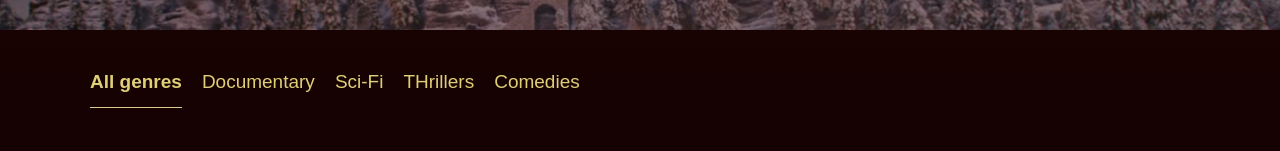
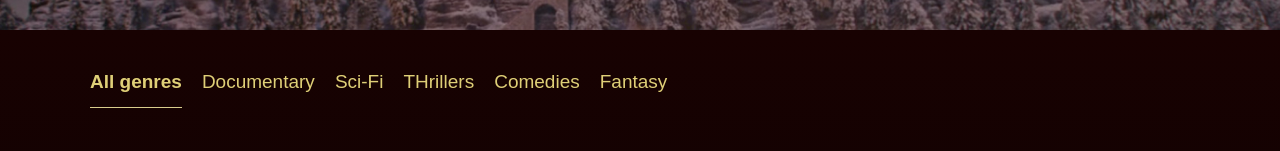
Before and after one commit to mishinkinakatya/1088907-what-to-watch-4, a React app: page / in a window 1280 px wide. Shown: the part 522-673 px from the top of the page. Built offline with nearby package versions, Linux system fonts and the light colour scheme.

Commit message:
Создала новый компонент ShowMoreButton. Подключила его в MainPage. Настроила взаимодействие с Redux

```diff
--- a/src/components/app/app.jsx
+++ b/src/components/app/app.jsx
@@ -1,6 +1,6 @@
 import React, {PureComponent} from "react";
 import {Switch, Route, BrowserRouter} from "react-router-dom";
-import {moviesTypes, reviewsTypes, promoMovieTypes, promoMovieReviewsTypes, activeGenreTypes, allGenresTypes, onGenreClickTypes} from "../../types/types.js";
+import {moviesTypes, reviewsTypes, promoMovieTypes, promoMovieReviewsTypes, activeGenreTypes, allGenresTypes, onGenreClickTypes, onShowMoreButtonClickTypes, countMoviesOnMainPageTypes} from "../../types/types.js";
 import MainPage from "../main-page/main-page.jsx";
 import MoviePage from "../movie-page/movie-page.jsx";
 import {ActionCreator} from "../../store/actions.js";
@@ -57,7 +57,7 @@ class App extends PureComponent {
   }
 
   _renderApp() {
-    const {promoMovie, moviesOfActiveGenre, activeGenre, allGenres, onGenreClick} = this.props;
+    const {promoMovie, moviesOfActiveGenre, activeGenre, allGenres, countMoviesOfActiveGenre, countOfVisibleMoviesOnMainPage, onGenreClick, onShowMoreButtonClick} = this.props;
     const {currentMovie, currentMovieReviews, similarMovies} = this._getDataForMoviePage();
 
     if (this.state.activeMovie) {
@@ -76,6 +76,9 @@ class App extends PureComponent {
       activeGenre={activeGenre}
       onCardClick={this._handleCardClick}
       onGenreClick={onGenreClick}
+      onShowMoreButtonClick={onShowMoreButtonClick}
+      countMoviesOfActiveGenre={countMoviesOfActiveGenre}
+      countOfVisibleMoviesOnMainPage={countOfVisibleMoviesOnMainPage}
     />;
   }
 
@@ -93,16 +96,21 @@ App.propTypes = {
   activeGenre: activeGenreTypes,
   onGenreClick: onGenreClickTypes,
   allGenres: allGenresTypes,
+  onShowMoreButtonClick: onShowMoreButtonClickTypes,
+  countMoviesOfActiveGenre: countMoviesOnMainPageTypes,
+  countOfVisibleMoviesOnMainPage: countMoviesOnMainPageTypes,
 };
 
 
 const mapStateToProps = (state) => {
   return {
+    activeGenre: state.activeGenre,
+    allGenres: state.allGenres,
+    countMoviesOfActiveGenre: state.countMoviesOfActiveGenre,
+    countOfVisibleMoviesOnMainPage: state.countOfVisibleMoviesOnMainPage,
+    moviesOfActiveGenre: state.moviesOfActiveGenre,
     promoMovie: state.promoMovie,
     promoMovieReviews: state.promoMovieReviews,
-    allGenres: state.allGenres,
-    activeGenre: state.activeGenre,
-    moviesOfActiveGenre: state.moviesOfActiveGenre,
     reviews: state.reviews,
   };
 };
@@ -111,6 +119,11 @@ const mapDispatchToProps = (dispatch) => ({
   onGenreClick(activeGenre) {
     dispatch(ActionCreator.actionChangeActiveGenre(activeGenre));
     dispatch(ActionCreator.actionGetMoviesListOfActiveGenre(activeGenre));
+    dispatch(ActionCreator.actionGetCountMoviesOfActiveGenre(activeGenre));
+    dispatch(ActionCreator.actionGetCountOfVisibleMovies(activeGenre));
+  },
+  onShowMoreButtonClick(countMoviesOfActiveGenre, countOfVisibleMoviesOnMainPage) {
+    dispatch(ActionCreator.actionIncrementCountOfVisibleMovies(countMoviesOfActiveGenre, countOfVisibleMoviesOnMainPage));
   }
 });
 
--- a/src/components/genres-list/genres-list.jsx
+++ b/src/components/genres-list/genres-list.jsx
@@ -5,7 +5,7 @@ import {allGenresTypes, activeGenreTypes, onGenreClickTypes} from "../../types/t
 const ACTIVE_GENRE_ITEM = `catalog__genres-item--active`;
 
 const GenresList = (props) => {
-  const {allGenres, activeGenre, onGenreClick} = props;
+  const {activeGenre, allGenres, onGenreClick} = props;
 
   return (
     <ul className="catalog__genres-list">
@@ -25,8 +25,8 @@ const GenresList = (props) => {
 
 
 GenresList.propTypes = {
+  activeGenre: activeGenreTypes,
   allGenres: allGenresTypes,
-  activeGenre: activeGenreTypes,
   onGenreClick: onGenreClickTypes,
 };
 
--- a/src/components/main-page/main-page.jsx
+++ b/src/components/main-page/main-page.jsx
@@ -1,11 +1,12 @@
 import React from "react";
-import {promoMovieTypes, moviesTypes, activeGenreTypes, onCardClickTypes, onGenreClickTypes, allGenresTypes} from "../../types/types.js";
+import {promoMovieTypes, moviesTypes, activeGenreTypes, onCardClickTypes, onGenreClickTypes, allGenresTypes, onShowMoreButtonClickTypes, countMoviesOnMainPageTypes} from "../../types/types.js";
 import MoviesList from "../movies-list/movies-list.jsx";
 import GenresList from "../genres-list/genres-list.jsx";
+import ShowMoreButton from "../show-more-button/show-more-button.jsx";
 
 
 const MainPage = (props) => {
-  const {promoMovie, movies, activeGenre, allGenres, onCardClick, onGenreClick} = props;
+  const {promoMovie, movies, activeGenre, allGenres, countMoviesOfActiveGenre, countOfVisibleMoviesOnMainPage, onCardClick, onGenreClick, onShowMoreButtonClick} = props;
 
   return (
     <React.Fragment>
@@ -70,11 +71,9 @@ const MainPage = (props) => {
 
           <GenresList allGenres={allGenres} activeGenre={activeGenre} onGenreClick={onGenreClick} />
 
-          <MoviesList movies={movies} onCardClick={onCardClick} />
+          <MoviesList movies={movies} countOfVisibleMoviesOnMainPage={countOfVisibleMoviesOnMainPage} onCardClick={onCardClick} />
 
-          <div className="catalog__more">
-            <button className="catalog__button" type="button">Show more</button>
-          </div>
+          <ShowMoreButton countOfVisibleMoviesOnMainPage={countOfVisibleMoviesOnMainPage} countMoviesOfActiveGenre={countMoviesOfActiveGenre} onShowMoreButtonClick={onShowMoreButtonClick}/>
         </section>
 
         <footer className="page-footer">
@@ -102,7 +101,11 @@ MainPage.propTypes = {
   activeGenre: activeGenreTypes,
   onCardClick: onCardClickTypes,
   onGenreClick: onGenreClickTypes,
+  onShowMoreButtonClick: onShowMoreButtonClickTypes,
   allGenres: allGenresTypes,
+  countMoviesOfActiveGenre: countMoviesOnMainPageTypes,
+  countOfVisibleMoviesOnMainPage: countMoviesOnMainPageTypes,
+
 };
 
 export default MainPage;
--- /dev/null
+++ b/src/components/show-more-button/show-more-button.jsx
@@ -0,0 +1,26 @@
+import React from "react";
+import {onShowMoreButtonClickTypes, countMoviesOnMainPageTypes} from "../../types/types";
+
+
+const ShowMoreButton = (props) => {
+  const {countMoviesOfActiveGenre, countOfVisibleMoviesOnMainPage, onShowMoreButtonClick} = props;
+
+  return countMoviesOfActiveGenre > countOfVisibleMoviesOnMainPage
+    ? <div className="catalog__more">
+      <button className="catalog__button" type="button" onClick={(evt) => {
+        evt.preventDefault();
+        onShowMoreButtonClick(countMoviesOfActiveGenre, countOfVisibleMoviesOnMainPage);
+      }}>Show more</button>
+    </div>
+    : ``;
+};
+
+
+ShowMoreButton.propTypes = {
+  countMoviesOfActiveGenre: countMoviesOnMainPageTypes,
+  countOfVisibleMoviesOnMainPage: countMoviesOnMainPageTypes,
+  onShowMoreButtonClick: onShowMoreButtonClickTypes,
+};
+
+
+export default ShowMoreButton;
--- a/src/mocks/movies.js
+++ b/src/mocks/movies.js
@@ -183,4 +183,27 @@ export const movies = [
     starrings: [`Starring Star1`],
     preview: `https://upload.wikimedia.org/wikipedia/commons/transcoded/b/b3/Big_Buck_Bunny_Trailer_400p.ogv/Big_Buck_Bunny_Trailer_400p.ogv.360p.webm`,
   },
+  {
+    id: 9,
+    title: `Orlando`,
+    genre: `Fantasy`,
+    year: 2019,
+    runTimeInMin: 115,
+    poster: {
+      image: `img/orlando.jpg`,
+      title: `Orlando`,
+    },
+    bgPoster: {
+      image: `img/orlando.jpg`,
+      title: `Orlando`,
+    },
+    rating: {
+      score: 7.7,
+      count: 67
+    },
+    description: `Description of Orlando.`,
+    director: `Director of Orlando.`,
+    starrings: [`Starring Star1`, `Starring Star9`],
+    preview: `https://upload.wikimedia.org/wikipedia/commons/transcoded/b/b3/Big_Buck_Bunny_Trailer_400p.ogv/Big_Buck_Bunny_Trailer_400p.ogv.360p.webm`,
+  },
 ];
--- a/src/store/actions.js
+++ b/src/store/actions.js
@@ -1,6 +1,6 @@
 import {movies} from "../mocks/movies.js";
 import {ActionType} from "../utils/const.js";
-import {getMoviesListOfActiveGenre} from "../utils/fn.js";
+import {getMoviesListOfActiveGenre, getIncrementForCountOfVisibleMovies} from "../utils/fn.js";
 
 
 export const ActionCreator = {
@@ -16,4 +16,22 @@ export const ActionCreator = {
       payload: getMoviesListOfActiveGenre(movies, newActiveGenre),
     };
   },
+  actionGetCountMoviesOfActiveGenre: (newActiveGenre) => {
+    return {
+      type: ActionType.GET_COUNT_MOVIES_OF_ACTIVE_GENRE,
+      payload: getMoviesListOfActiveGenre(movies, newActiveGenre).length,
+    };
+  },
+  actionGetCountOfVisibleMovies: (newActiveGenre) => {
+    return {
+      type: ActionType.GET_COUNT_OF_VISIBLE_MOVIES,
+      payload: getMoviesListOfActiveGenre(movies, newActiveGenre).length,
+    };
+  },
+  actionIncrementCountOfVisibleMovies: (countMoviesOfActiveGenre, countOfVisibleMoviesOnMainPage) => {
+    return {
+      type: ActionType.INCREMENT_COUNT_OF_VISIBLE_MOVIES,
+      payload: getIncrementForCountOfVisibleMovies(countMoviesOfActiveGenre, countOfVisibleMoviesOnMainPage),
+    };
+  },
 };
--- a/src/store/reducer.js
+++ b/src/store/reducer.js
@@ -1,4 +1,4 @@
-import {DEFAULT_GENRE, ActionType} from "../utils/const.js";
+import {DEFAULT_GENRE, ActionType, INITIAL_COUNT_VISIBLE_MOVIES_ON_MAIN_PAGE} from "../utils/const.js";
 import {getAllGenresList} from "../utils/fn.js";
 import {movies} from "../mocks/movies.js";
 import {reviews} from "../mocks/reviews.js";
@@ -9,6 +9,8 @@ import {promoMovieReviews} from "../mocks/promo-movie-reviews.js";
 const initialState = {
   activeGenre: DEFAULT_GENRE,
   allGenres: getAllGenresList(movies),
+  countMoviesOfActiveGenre: movies.length,
+  countOfVisibleMoviesOnMainPage: movies.length > INITIAL_COUNT_VISIBLE_MOVIES_ON_MAIN_PAGE ? INITIAL_COUNT_VISIBLE_MOVIES_ON_MAIN_PAGE : movies.length,
   moviesOfActiveGenre: movies,
   promoMovie,
   promoMovieReviews,
@@ -21,6 +23,12 @@ export const genreReducer = (state = initialState, action) => {
       return Object.assign({}, state, {activeGenre: action.payload});
     case ActionType.GET_MOVIES_LIST_OF_ACTIVE_GENRE:
       return Object.assign({}, state, {moviesOfActiveGenre: action.payload});
+    case ActionType.GET_COUNT_MOVIES_OF_ACTIVE_GENRE:
+      return Object.assign({}, state, {countMoviesOfActiveGenre: action.payload});
+    case ActionType.GET_COUNT_OF_VISIBLE_MOVIES:
+      return Object.assign({}, state, {countOfVisibleMoviesOnMainPage: action.payload > INITIAL_COUNT_VISIBLE_MOVIES_ON_MAIN_PAGE ? INITIAL_COUNT_VISIBLE_MOVIES_ON_MAIN_PAGE : action.payload});
+    case ActionType.INCREMENT_COUNT_OF_VISIBLE_MOVIES:
+      return Object.assign({}, state, {countOfVisibleMoviesOnMainPage: state.countOfVisibleMoviesOnMainPage + action.payload});
   }
   return state;
 };
--- a/src/types/types.js
+++ b/src/types/types.js
@@ -145,6 +145,8 @@ export const previewTypes = PropTypes.string.isRequired;
 
 export const activeGenreTypes = PropTypes.string.isRequired;
 
+export const countMoviesOnMainPageTypes = PropTypes.number;
+
 export const isPlayingTypes = PropTypes.bool.isRequired;
 
 export const onCardClickTypes = PropTypes.func.isRequired;
@@ -154,3 +156,5 @@ export const onCardHoverTypes = PropTypes.func.isRequired;
 export const onTabClickTypes = PropTypes.func.isRequired;
 
 export const onGenreClickTypes = PropTypes.func.isRequired;
+
+export const onShowMoreButtonClickTypes = PropTypes.func.isRequired;
--- a/src/utils/const.js
+++ b/src/utils/const.js
@@ -3,4 +3,9 @@ export const DEFAULT_GENRE = `All genres`;
 export const ActionType = {
   CHANGE_ACTIVE_GENRE: `CHANGE_ACTIVE_GENRE`,
   GET_MOVIES_LIST_OF_ACTIVE_GENRE: `GET_MOVIES_LIST_OF_ACTIVE_GENRE`,
+  GET_COUNT_MOVIES_OF_ACTIVE_GENRE: `GET_COUNT_MOVIES_OF_ACTIVE_GENRE`,
+  GET_COUNT_OF_VISIBLE_MOVIES: `GET_COUNT_OF_VISIBLE_MOVIES`,
+  INCREMENT_COUNT_OF_VISIBLE_MOVIES: `INCREMENT_COUNT_OF_VISIBLE_MOVIES`,
 };
+
+export const INITIAL_COUNT_VISIBLE_MOVIES_ON_MAIN_PAGE = 8;
```
Also changed, not shown: src/components/movies-list/movies-list.jsx (+6 -3 lines), src/utils/fn.js (+9 -2 lines).
